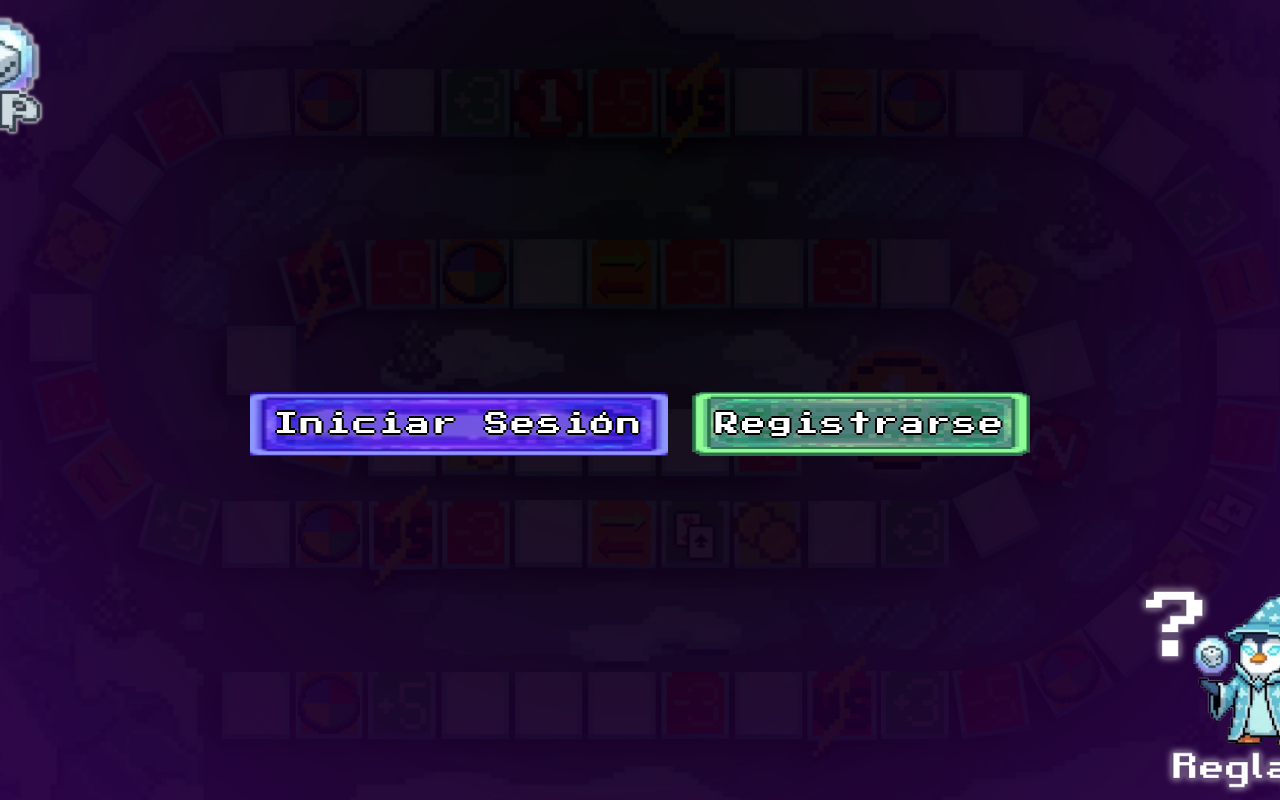
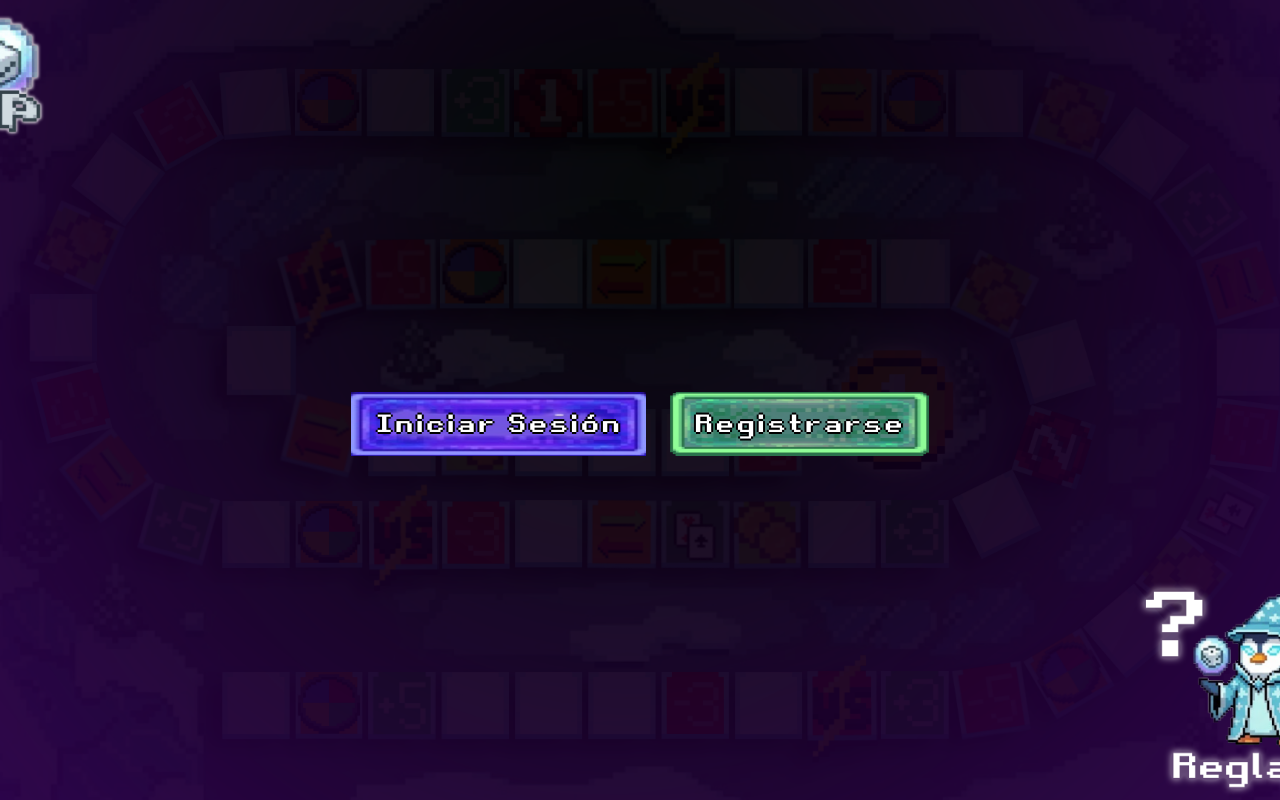
Before and after one commit to UNIZAR-30226-2026-05/frontend-web, a Next.js app: page / in a window 1280 px wide. Built offline with nearby package versions, Linux system fonts and the light colour scheme.

Commit message:
Cambio de fuente

```diff
--- a/app/globals.css
+++ b/app/globals.css
@@ -10,7 +10,8 @@
   --color-foreground: var(--foreground);
   --font-sans: var(--font-geist-sans);
   --font-mono: var(--font-geist-mono);
-  --font-pixel: var(--font-pixel);
+  --font-pixel: var(--font-retro-gaming);
+  --font-press: var(--font-press-start);
 
   /* Fondos */
   --color-sp-bg-dark: #2D1754;
@@ -57,5 +58,5 @@
 body {
   background: var(--background);
   color: var(--foreground);
-  font-family: Arial, Helvetica, sans-serif;
+  font-family: var(--font-pixel), Arial, Helvetica, sans-serif;
 }
--- a/app/layout.tsx
+++ b/app/layout.tsx
@@ -1,5 +1,6 @@
 import type { Metadata } from "next";
 import { Geist, Geist_Mono, Press_Start_2P } from "next/font/google";
+import localFont from "next/font/local";
 import "./globals.css";
 
 const geistSans = Geist({
@@ -14,8 +15,13 @@ const geistMono = Geist_Mono({
 
 const pixelFont = Press_Start_2P({
   weight: "400",
-  variable: "--font-pixel",
+  variable: "--font-press-start",
   subsets: ["latin"],
+});
+
+const retroGaming = localFont({
+  src: "../public/Retro_Gaming.ttf",
+  variable: "--font-retro-gaming",
 });
 
 export const metadata: Metadata = {
@@ -31,7 +37,7 @@ export default function RootLayout({
   return (
     <html lang="en" suppressHydrationWarning>
       <body
-        className={`${geistSans.variable} ${geistMono.variable} ${pixelFont.variable} antialiased`}
+        className={`${geistSans.variable} ${geistMono.variable} ${pixelFont.variable} ${retroGaming.variable} antialiased`}
         suppressHydrationWarning
       >
         {children}
```
Also changed, not shown: public/Retro_Gaming.ttf (added).
